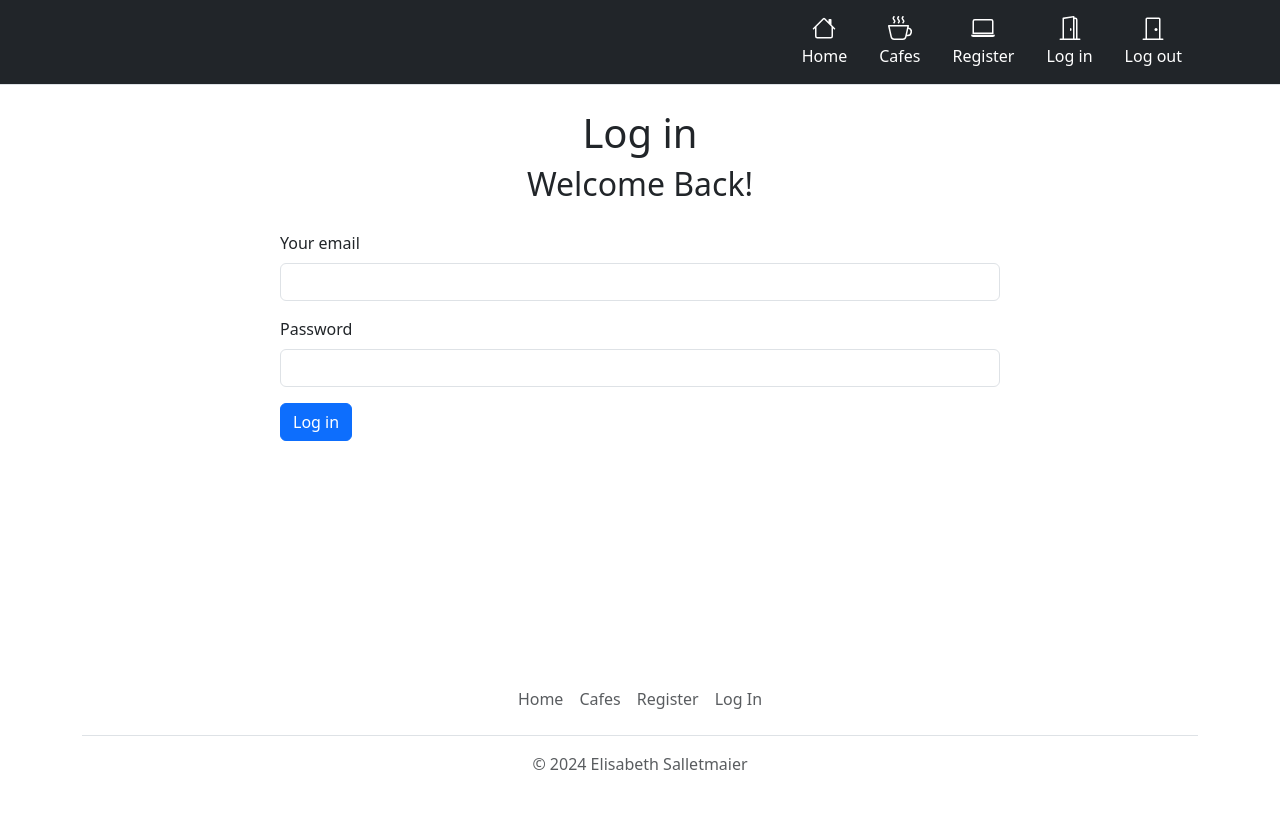
After one commit to ElisabethSalletmaier/Website_Coffee_and_Work, a Flask app: page /login in a window 1280 px wide. The commit adds this page. Run offline with Flask 3, Linux system fonts and the light colour scheme; some libraries are stand-ins or nearby versions.

Commit message:
loginmanager, User + Review one to many relationship (for review names)

```diff
--- /dev/null
+++ b/forms.py
@@ -0,0 +1,38 @@
+from flask_wtf import FlaskForm
+from wtforms.fields.choices import SelectField
+from wtforms.fields.numeric import DecimalField
+from wtforms.fields.simple import StringField, URLField, SubmitField, TextAreaField, EmailField
+from wtforms.validators import InputRequired
+
+
+class AddCafe(FlaskForm):
+    name = StringField("Name", validators=[InputRequired()])
+    map_url = URLField("Map", validators=[InputRequired()])
+    img_url = URLField("Image", validators=[InputRequired()])
+    location = StringField("Location", validators=[InputRequired()])
+    has_sockets = SelectField("Are there sockets?", choices=["yes", "no"], validators=[InputRequired()])
+    has_toilet = SelectField("Is there a toilet?", choices=["yes", "no"], validators=[InputRequired()])
+    has_wifi = SelectField("Does it have wifi?", choices=["yes", "no"], validators=[InputRequired()])
+    can_take_calls = SelectField("Can you take calls?", choices=["yes", "no"], validators=[InputRequired()])
+    coffee_price = DecimalField("Coffe Price", validators=[InputRequired()])
+    seats = SelectField("How many seats are there?", choices=[("0-10"), ("10-20"), ("20-30"), ("30-40"), ("40-50"), ("50+")], validators=[InputRequired()])
+    submit = SubmitField("Add Cafe")
+
+
+class ReviewForm(FlaskForm):
+    # name = StringField("Name", validators=[InputRequired()])
+    message = TextAreaField("Your Review", validators=[InputRequired()])
+    submit = SubmitField("Send")
+
+
+class RegisterForm(FlaskForm):
+    name = StringField("Your Name", validators=[InputRequired()])
+    email = EmailField("Email", validators=[InputRequired()])
+    password = StringField("Password", validators=[InputRequired()])
+    submit = SubmitField("Register now")
+
+
+class LoginForm(FlaskForm):
+    email = EmailField("Your email", validators=[InputRequired()])
+    password = StringField("Password", validators=[InputRequired()])
+    submit = SubmitField("Log in")
--- a/main.py
+++ b/main.py
@@ -1,21 +1,17 @@
-from flask import Flask, render_template, redirect, url_for, request, jsonify
-import flask
+from flask import Flask, render_template, redirect, url_for, request, jsonify, flash, session
+from flask_login import UserMixin, login_user, LoginManager, current_user, logout_user, login_required
 from flask_bootstrap import Bootstrap5
-from flask_sqlalchemy import SQLAlchemy
 from flask_wtf import FlaskForm
-from wtforms import StringField, TextAreaField, SubmitField, URLField, SelectField, DecimalField, BooleanField, FileField, EmailField
+from sqlalchemy import ForeignKey
+from wtforms import StringField, TextAreaField, SubmitField, URLField, SelectField, DecimalField, BooleanField, EmailField
 from wtforms.validators import InputRequired
-from werkzeug.security import generate_password_hash
-from wtforms.widgets import TextArea
+from werkzeug.security import generate_password_hash, check_password_hash
 from wtforms.validators import DataRequired, URL
 from flask_sqlalchemy import SQLAlchemy
+from sqlalchemy.orm import relationship
 import os
 import datetime as dt
-
-
-# key = os.urandom(26).hex()
-# print(key)
-
+from forms import AddCafe, ReviewForm, LoginForm, RegisterForm
 
 app = Flask(__name__)
 app.config["SECRET_KEY"] = "8b23dc14fc5e3e51e2a44d03daa7baacfded733e3a478e32f6af"
@@ -25,8 +21,14 @@ app.config["SQLALCHEMY_DATABASE_URI"] = "sqlite:///cafes.db"
 db = SQLAlchemy()
 db.init_app(app)
 
-API_KEY = "AIzaSyDZLgNIqOsSKk8k3rjcKylPpz4EvlOfLTI"
-API_URL = "https://www.google.com/maps/embed/v1/MAP_MODE?key=AIzaSyDZLgNIqOsSKk8k3rjcKylPpz4EvlOfLTI"
+login_manager = LoginManager()
+login_manager.init_app(app)
+
+
+@login_manager.user_loader
+def load_user(user_id):
+    #return db.get_or_404(User, user_id)
+    return User.query.get(int(user_id))
 
 
 class Cafe(db.Model):
@@ -44,48 +46,24 @@ class Cafe(db.Model):
     seats = db.Column(db.String)
 
 
-class AddCafe(FlaskForm):
-    name = StringField("Name", validators=[InputRequired()])
-    map_url = URLField("Map", validators=[InputRequired()])
-    img_url = URLField("Image", validators=[InputRequired()])
-    location = StringField("Location", validators=[InputRequired()])
-    has_sockets = SelectField("Are there sockets?", choices=["yes", "no"], validators=[InputRequired()])
-    has_toilet = SelectField("Is there a toilet?", choices=["yes", "no"], validators=[InputRequired()])
-    has_wifi = SelectField("Does it have wifi?", choices=["yes", "no"], validators=[InputRequired()])
-    can_take_calls = SelectField("Can you take calls?", choices=["yes", "no"], validators=[InputRequired()])
-    coffee_price = DecimalField("Coffe Price", validators=[InputRequired()])
-    seats = SelectField("How many seats are there?", choices=[("0-10"), ("10-20"), ("20-30"), ("30-40"), ("40-50"), ("50+")], validators=[InputRequired()])
-    submit = SubmitField("Add Cafe")
-
-
-class ReviewForm(FlaskForm):
-    name = StringField("Name", validators=[InputRequired()])
-    message = TextAreaField("Your Review", validators=[InputRequired()])
-    submit = SubmitField("Send")
+class User(db.Model, UserMixin):
+    __tablename__ = "users"
+    id = db.Column(db.Integer, primary_key=True)
+    name = db.Column(db.String, unique=True)
+    email = db.Column(db.String, unique=True)
+    password = db.Column(db.String)
+    reviews = relationship("Review", back_populates="review_author")
 
 
 class Review(db.Model):
     __tablename__ = "reviews"
     id = db.Column(db.Integer, primary_key=True)
     cafe_id = db.Column(db.Integer)
-    name = db.Column(db.String)
-    message = db.Column(db.String)
+    author_id = db.Column(db.Integer, db.ForeignKey("users.id"))
+    author_name = db.Column(db.String)
+    review_author = relationship("User", back_populates="reviews")
+    message = db.Column(db.Text)
     date = db.Column(db.String)
-
-
-class RegisterForm(FlaskForm):
-    name = StringField("Your Name", validators=[InputRequired()])
-    email = EmailField("Email", validators=[InputRequired()])
-    password = StringField("Password", validators=[InputRequired()])
-    submit = SubmitField("Register now")
-
-
-class User(db.Model):
-    __tablename__ = "users"
-    id = db.Column(db.Integer, primary_key=True)
-    name = db.Column(db.String)
-    email = db.Column(db.String)
-    password = db.Column(db.String)
 
 
 with app.app_context():
@@ -135,47 +113,92 @@ def get_selected_cafe(cafe_id):
     for review in selected_reviews:
         review_dict = {
             "id": review.id,
-            "name": review.name,
+            "author_name": review.author_name,
             "message": review.message,
+            "author_id": review.author_id,
             "cafe_id": review.cafe_id,
             "date": review.date
         }
         list_reviews.append(review_dict)
-    #print(list_reviews)
-    return render_template("cafe.html", cafe=selected_cafe, reviews=list_reviews, api_key=API_URL)
+    return render_template("cafe.html", cafe=selected_cafe, reviews=list_reviews, current_user=current_user)
 
 
 @app.route("/review<int:cafe_id>", methods=["GET", "POST"])
 def write_review(cafe_id):
-    #selected_place = db.get_or_404(Cafe, cafe_id)
     form = ReviewForm()
     if form.validate_on_submit():
+        if not current_user.is_authenticated:
+            flash("You need to login or register to write a review.")
+            return redirect(url_for("login"))
+
         new_review = Review(
-            name=request.form.get("name"),
-            message=request.form.get("message"),
+            author_name=current_user.name,
+            message=form.message.data,
             cafe_id=cafe_id,
             date=dt.datetime.today().strftime('%B %d, %Y')
         )
         db.session.add(new_review)
         db.session.commit()
-        return redirect(url_for("get_cafes"))
+        return redirect(url_for("get_selected_cafe", cafe_id=cafe_id))
 
-    return render_template("review.html", form=form)
+    return render_template("review.html", form=form, current_user=current_user)
 
 
 @app.route("/register", methods=["GET", "POST"])
 def register_user():
     form = RegisterForm()
+
     if form.validate_on_submit():
+        result = db.session.execute(db.select(User).where(User.email == form.email.data))
+        user = result.scalar()
+
+        if user:
+            flash("You've already signed up with that email, log in instead.")
+            return redirect(url_for("login"))
+
+        hash_and_salted_pw = generate_password_hash(
+            form.password.data,
+            method='pbkdf2:sha256',
+            salt_length=12
+        )
         new_user = User(
             name=request.form.get("name"),
             email=request.form.get("email"),
-            password=request.form.get("password")
+            password=hash_and_salted_pw,
         )
         db.session.add(new_user)
         db.session.commit()
+        login_user(new_user)
         return redirect(url_for("home"))
-    return render_template("register.html", form=form)
+    return render_template("register.html", form=form, current_user=current_user)
+
+
+@app.route("/login", methods=["GET", "POST"])
+def login():
+    form = LoginForm()
+    if form.validate_on_submit():
+        password = form.password.data
+        result = db.session.execute(db.select(User).where(User.email == form.email.data))
+        user = result.scalar()
+
+        if not user:
+            flash("This user does not exist. Please register.")
+            return redirect(url_for("login"))
+        elif not check_password_hash(user.password, password):
+            flash("Password incorrect, please try again.")
+            return redirect(url_for("login"))
+        else:
+            login_user(user)
+            return redirect(url_for("home"))
+    return render_template("login.html", form=form, current_user=current_user)
+
+
+@app.route("/logout", methods=["GET", "POST"])
+def logout():
+    if current_user.is_authenticated:
+        logout_user()
+        return redirect(url_for("home"))
+    return redirect(url_for("home"))
 
 
 if __name__ == "__main__":
--- a/templates/footer.html
+++ b/templates/footer.html
@@ -1,14 +1,4 @@
-<!DOCTYPE html>
-<html lang="en">
 
-<head>
-    <meta charset="UTF-8">
-    <meta name="viewport" content="width=device-width, initial-scale=1" />
-    <title>Title</title>
-     <link href="https://cdn.jsdelivr.net/npm/bootstrap@5.3.2/dist/css/bootstrap.min.css" rel="stylesheet" integrity="sha384-T3c6CoIi6uLrA9TneNEoa7RxnatzjcDSCmG1MXxSR1GAsXEV/Dwwykc2MPK8M2HN" crossorigin="anonymous">
-</head>
-
-<body>
 <div class="container" style="padding-top: 100px">
   <footer class="py-3 my-4">
     <ul class="nav justify-content-center border-bottom pb-3 mb-3">
@@ -20,8 +10,3 @@
     <p class="text-center text-body-secondary">© 2024 Elisabeth Salletmaier</p>
   </footer>
 </div>
-
-
-<script src="https://cdn.jsdelivr.net/npm/bootstrap@5.3.2/dist/js/bootstrap.bundle.min.js" integrity="sha384-C6RzsynM9kWDrMNeT87bh95OGNyZPhcTNXj1NW7RuBCsyN/o0jlpcV8Qyq46cDfL" crossorigin="anonymous"></script>
-</body>
-</html>
--- a/templates/header.html
+++ b/templates/header.html
@@ -51,7 +51,7 @@
             </li>
 
             <li>
-              <a href="#" class="nav-link text-white">
+              <a href="{{ url_for('login') }}" class="nav-link text-white">
                  <svg class="bi d-block mx-auto mb-1" xmlns="http://www.w3.org/2000/svg" width="24" height="24" fill="currentColor" viewBox="0 0 16 16">
                   <path d="M8.5 10c-.276 0-.5-.448-.5-1s.224-1 .5-1 .5.448.5 1-.224 1-.5 1"/>
                   <path d="M10.828.122A.5.5 0 0 1 11 .5V1h.5A1.5 1.5 0 0 1 13 2.5V15h1.5a.5.5 0 0 1 0 1h-13a.5.5 0 0 1 0-1H3V1.5a.5.5 0 0 1 .43-.495l7-1a.5.5 0 0 1 .398.117M11.5 2H11v13h1V2.5a.5.5 0 0 0-.5-.5M4 1.934V15h6V1.077z"/>
@@ -60,19 +60,20 @@
                 Log in
               </a>
             </li>
+
+            <li>
+              <a href="{{ url_for('logout') }}" class="nav-link text-white">
+                <svg class="bi d-block mx-auto mb-1"  xmlns="http://www.w3.org/2000/svg" width="24" height="24" fill="currentColor" viewBox="0 0 16 16">
+                  <path d="M3 2a1 1 0 0 1 1-1h8a1 1 0 0 1 1 1v13h1.5a.5.5 0 0 1 0 1h-13a.5.5 0 0 1 0-1H3zm1 13h8V2H4z"/>
+                  <path d="M9 9a1 1 0 1 0 2 0 1 1 0 0 0-2 0"/><use xlink:href="#grid"></use>
+                </svg>
+                Log out
+              </a>
+            </li>
           </ul>
         </div>
       </div>
     </div>
-<!--    <div class="px-3 py-2 border-bottom mb-3">-->
-<!--      <div class="container d-flex flex-wrap justify-content-center">-->
-<!--        <form class="col-12 col-lg-auto mb-2 mb-lg-0 me-lg-auto" role="search">-->
-<!--          <input type="search" class="form-control" placeholder="Search..." aria-label="Search">-->
-<!--        </form>-->
-<!--      </div>-->
-<!--    </div>-->
   </header>
-
-
 </body>
 </html>
--- /dev/null
+++ b/templates/login.html
@@ -0,0 +1,29 @@
+{% include "header.html" %}
+{% from "bootstrap5/form.html" import render_form %} {% block content %}
+
+<body>
+<div class="container py-4">
+    <h1 style="text-align: center">Log in</h1>
+    <h2 class="subheading" style="text-align: center; padding-bottom: 20px">Welcome Back!</h2>
+    <main class="mb-4">
+      <div class="container">
+        <div class="row">
+
+              {% with messages = get_flashed_messages() %}
+              {% if messages %}
+              {% for message in messages %}
+              <p class="flash" style="text-align: center">{{ message }}</p>
+              {% endfor %}
+              {% endif %}
+              {% endwith %}
+
+             <div class="col-lg-8 col-md-10 mx-auto" style="padding-bottom: 50px">
+          {{render_form(form, novalidate=True, button_map={"submit": "primary"}) }}
+          </div>
+        </div>
+      </div>
+    </main>
+</div>
+</body>
+
+{% include 'footer.html' %} {%endblock%}
```
Also changed, not shown: templates/all_cafes.html (+3 -20 lines), templates/cafe.html (+7 -37 lines), templates/index.html (+2 -17 lines), templates/register.html (+2 -16 lines), templates/review.html (+2 -14 lines), instance/cafes.db.
